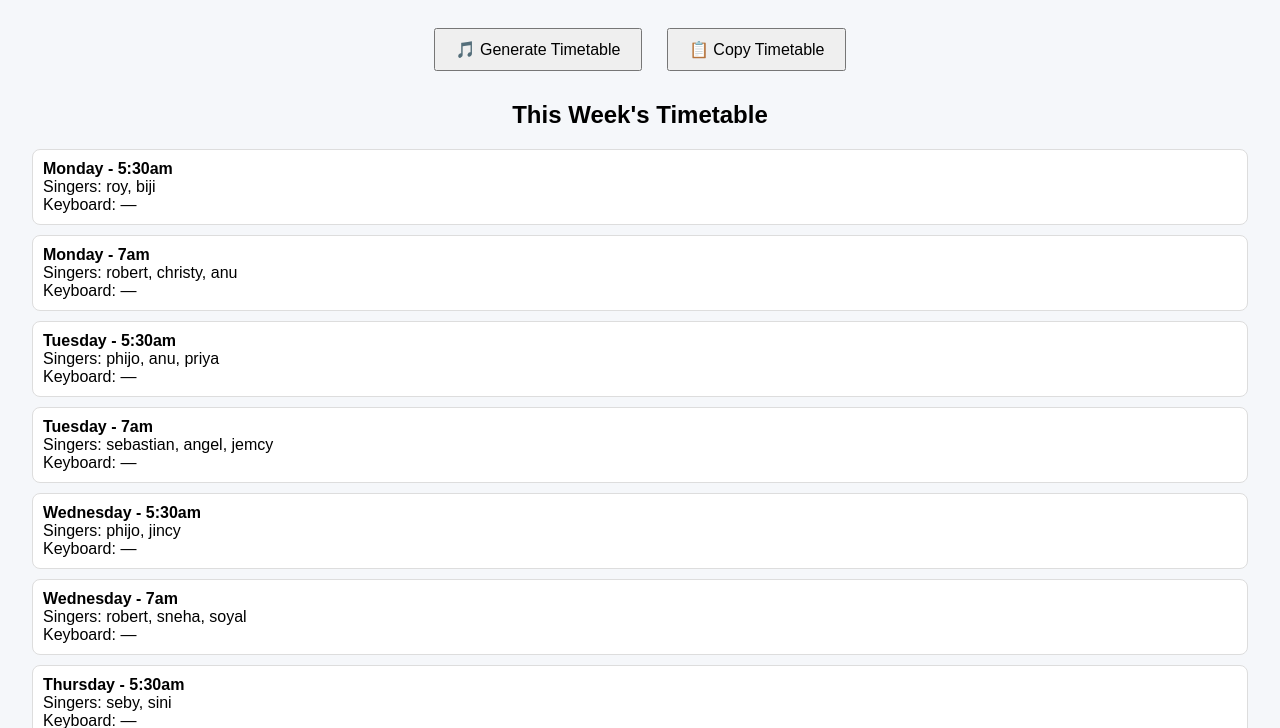
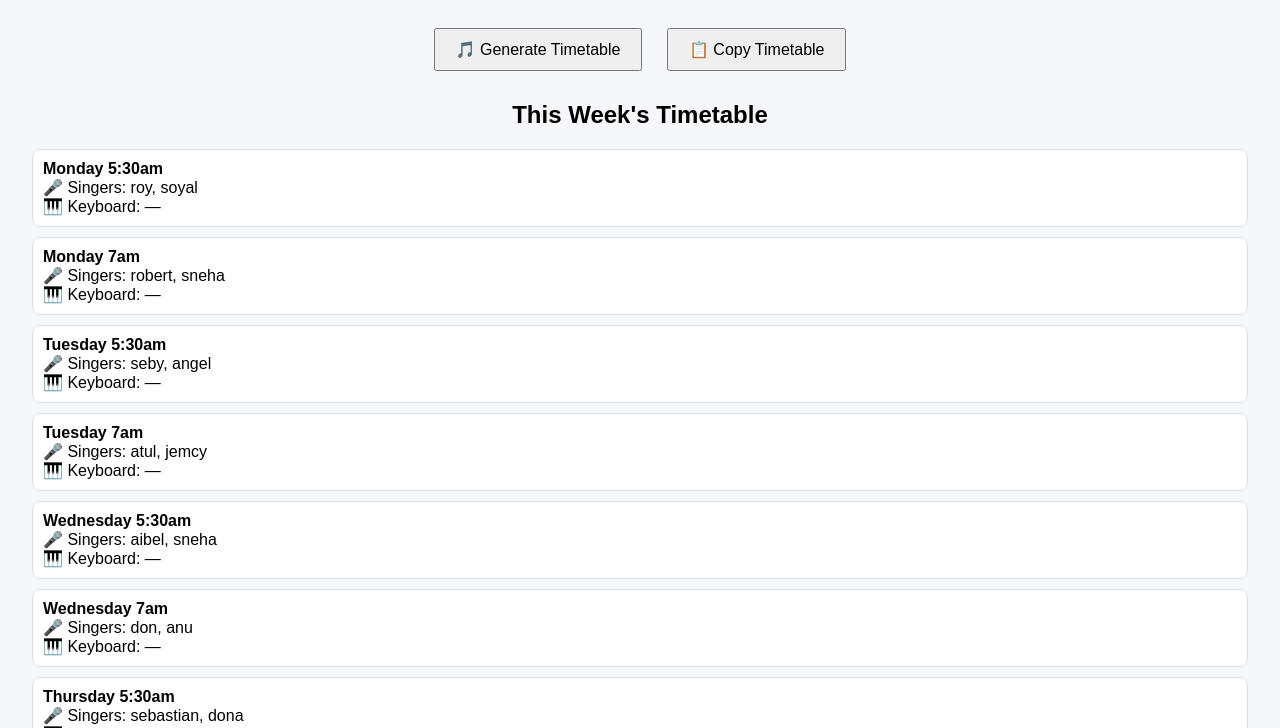
Before and after one commit to barry32123/choir-timetable, a plain HTML site: page index.html in a window 1280 px wide. Both pictures are taken after a click on the button "🎵 Generate Timetable". Shown: the part 72-800 px from the top of the page. Drawn offline with Linux system fonts and the light colour scheme.

Commit message:
Update index.html

```diff
--- a/index.html
+++ b/index.html
@@ -8,7 +8,7 @@
     h1, h2 { text-align: center; }
     button { margin: 10px; padding: 10px 20px; font-size: 16px; cursor: pointer; }
     .mass-entry { background: #fff; border: 1px solid #ddd; padding: 10px; margin: 10px 0; border-radius: 8px; }
-    .log-box { background: #eef; padding: 10px; margin-top: 30px; border-radius: 8px; max-height: 300px; overflow-y: auto; }
+    .log-box { background: #eef; padding: 10px; margin-top: 30px; border-radius: 8px; }
     pre { white-space: pre-wrap; word-wrap: break-word; font-size: 14px; }
   </style>
 </head>
@@ -81,15 +81,10 @@ const massesWithKeyboard = {
   "Sunday": ["7am", "10am", "5pm"]
 };
 
-// To track usage within a generation
 const usedToday = {};
 const usageCounter = {};
 const assignmentLog = [];
 
-// Accumulate logs across generations
-let fullLogHistory = [];
-
-// Utility functions
 function isAvailable(member, day, time) {
   if (member.earlyOnly && time !== "5:30am") return false;
   if (member.friday10amUnavailable && day === "Friday" && time === "10am") return false;
@@ -111,223 +106,77 @@ function hasBeenUsedToday(member, day) {
 }
 
 function pickRandomMembers(candidates, count, day) {
-  const eligible = candidates.filter(m => !hasBeenUsedToday(m, day));
-  const shuffled = eligible.sort(() => 0.5 - Math.random());
-  if (shuffled.length >= count) {
-    return shuffled.slice(0, count);
-  }
-  // fallback: if not enough fresh, allow previously used today
-  const fallback = candidates.sort(() => 0.5 - Math.random());
-  return fallback.slice(0, count);
+  const fresh = candidates.filter(m => !hasBeenUsedToday(m, day));
+  const stale = candidates.filter(m => hasBeenUsedToday(m, day));
+  const shuffled = fresh.concat(stale).sort(() => 0.5 - Math.random());
+  return shuffled.slice(0, count);
 }
 
 function assignChoir(day, time) {
   const malePool = getEligibleMembers(members.maleSingers, day, time);
   const femalePool = getEligibleMembers(members.femaleSingers, day, time);
 
-  // Default config for singers
-  let config = { males: 1, females: 2 };
-
-  if ((day === "Friday" && ["7am", "5:30pm"].includes(time)) || (day === "Sunday" && time === "7am")) {
-    config = Math.random() < 0.8 ? { males: 2, females: 2 } : { males: 1, females: 1 };
-  } else if (time === "5:30am") {
-    // Maximum chance for 1m1f at early masses
-    config = Math.random() < 0.8 ? { males: 1, females: 1 } : { males: 1, females: 2 };
-  }
+  let config = { males: 1, females: 1 };
+  if (time === "5:30am") config = { males: 1, females: 1 };
+  else if ((day === "Friday" && ["7am", "5:30pm"].includes(time)) || (day === "Sunday" && time === "7am")) config = { males: 2, females: 2 };
+  else config = Math.random() < 0.5 ? { males: 1, females: 2 } : { males: 1, females: 1 };
 
   const selectedMales = pickRandomMembers(malePool, config.males, day);
   const selectedFemales = pickRandomMembers(femalePool, config.females, day);
-
   [...selectedMales, ...selectedFemales].forEach(m => markUsed(m, day));
 
-  let keyboardist = null;
+  let keyboardist = "—";
   if (massesWithKeyboard[day]?.includes(time)) {
-    const eligibleKeys = members.keyboardists.filter(k =>
-      isAvailable(k, day, time) && !hasBeenUsedToday(k, day)
-    );
-    // sort by usage count ascending
-    const sortedKeys = eligibleKeys.sort((a, b) => (usageCounter[a.name] || 0) - (usageCounter[b.name] || 0));
-    keyboardist = sortedKeys[0] || null;
-    if (keyboardist) markUsed(keyboardist, day);
+    const availableKeys = members.keyboardists.filter(k => isAvailable(k, day, time));
+    const sortedKeys = availableKeys.sort((a, b) => (usageCounter[a.name] || 0) - (usageCounter[b.name] || 0));
+    if (sortedKeys.length > 0) {
+      keyboardist = sortedKeys[0].name;
+      markUsed(sortedKeys[0], day);
+    }
   }
 
   return {
     day, time,
     singers: [...selectedMales, ...selectedFemales].map(m => m.name),
-    keyboard: keyboardist ? keyboardist.name : "—"
+    keyboard: keyboardist
   };
 }
 
-// === Special rules ===
+function generateTimetable() {
+  assignmentLog.length = 0;
+  Object.keys(usedToday).forEach(day => delete usedToday[day]);
+  Object.keys(usageCounter).forEach(name => usageCounter[name] = 0);
 
-// Abraham Sn must get one Sunday mass keyboard assignment per week
-function ensureAbrahamSnSunday() {
-  const assignedSundayMasses = assignmentLog.filter(a => a.day === "Sunday" && massesWithKeyboard["Sunday"].includes(a.time));
-  const assignedToAbrahamSn = assignedSundayMasses.some(a => a.keyboard === "abraham sn");
-  if (!assignedToAbrahamSn) {
-    // Pick one Sunday mass randomly to assign Abraham Sn, replace current keyboardist if needed
-    const randomMass = assignedSundayMasses[Math.floor(Math.random() * assignedSundayMasses.length)];
-    if (randomMass) {
-      // Decrement usage count for old keyboardist
-      if (randomMass.keyboard && randomMass.keyboard !== "—") {
-        usageCounter[randomMass.keyboard] = Math.max((usageCounter[randomMass.keyboard] || 1) - 1, 0);
-      }
-      randomMass.keyboard = "abraham sn";
-      usageCounter["abraham sn"] = (usageCounter["abraham sn"] || 0) + 1;
-    }
-  }
-}
-
-// Hybrid keyboardists (sebastian, shaji) should get at least one keyboard assignment per generation
-function ensureHybridKeyboardAssignment() {
-  const hybrids = members.keyboardists.filter(k => k.hybrid);
-  hybrids.forEach(hybrid => {
-    const hasAssignment = assignmentLog.some(a => a.keyboard === hybrid.name);
-    if (!hasAssignment) {
-      // Find a mass with keyboard without Abraham Sn assigned (to avoid overwrite)
-      const candidateMasses = assignmentLog.filter(a => massesWithKeyboard[a.day]?.includes(a.time));
-      // Prefer a mass where keyboard is not abraham sn
-      let replaced = false;
-      for (const mass of candidateMasses) {
-        if (mass.keyboard !== "abraham sn" && !hybrids.some(h => h.name === mass.keyboard)) {
-          // Remove usage from old keyboardist
-          if (mass.keyboard && mass.keyboard !== "—") {
-            usageCounter[mass.keyboard] = Math.max((usageCounter[mass.keyboard] || 1) - 1, 0);
-          }
-          mass.keyboard = hybrid.name;
-          usageCounter[hybrid.name] = (usageCounter[hybrid.name] || 0) + 1;
-          replaced = true;
-          break;
-        }
-      }
-      if (!replaced) {
-        // fallback: assign hybrid keyboardist to first keyboard mass (may overwrite)
-        const firstMass = candidateMasses[0];
-        if (firstMass) {
-          if (firstMass.keyboard && firstMass.keyboard !== "—") {
-            usageCounter[firstMass.keyboard] = Math.max((usageCounter[firstMass.keyboard] || 1) - 1, 0);
-          }
-          firstMass.keyboard = hybrid.name;
-          usageCounter[hybrid.name] = (usageCounter[hybrid.name] || 0) + 1;
-        }
-      }
-    }
-  });
-}
-
-// Seby must get at least one early morning (5:30am) mass
-function ensureSebyEarlyMorning() {
-  const hasSeby = assignmentLog.some(a => a.time === "5:30am" && a.singers.includes("seby"));
-  if (!hasSeby) {
-    const earlyMasses = assignmentLog.filter(a => a.time === "5:30am");
-    for (const mass of earlyMasses) {
-      if (!mass.singers.includes("seby")) {
-        // Replace a male singer who is not seby
-        for (let i = 0; i < mass.singers.length; i++) {
-          if (members.maleSingers.some(m => m.name === mass.singers[i]) && mass.singers[i] !== "seby") {
-            mass.singers[i] = "seby";
-            break;
-          }
-        }
-        break;
-      }
-    }
-  }
-}
-
-// Biji and Jincy must get 2 or more early morning assignments combined
-function ensureBijiJincyEarlyMorning() {
-  const earlyMasses = assignmentLog.filter(a => a.time === "5:30am");
-  let countBijiJincy = 0;
-  earlyMasses.forEach(mass => {
-    if (mass.singers.includes("biji")) countBijiJincy++;
-    if (mass.singers.includes("jincy")) countBijiJincy++;
-  });
-  if (countBijiJincy < 2) {
-    // Assign biji and/or jincy to early masses with room
-    for (const mass of earlyMasses) {
-      // We want to add biji or jincy if not already present
-      if (countBijiJincy >= 2) break;
-      if (!mass.singers.includes("biji") && countBijiJincy < 2) {
-        // Replace a female singer (not biji/jincy)
-        for (let i = 0; i < mass.singers.length; i++) {
-          if (members.femaleSingers.some(f => f.name === mass.singers[i]) && mass.singers[i] !== "biji" && mass.singers[i] !== "jincy") {
-            mass.singers[i] = "biji";
-            countBijiJincy++;
-            break;
-          }
-        }
-      }
-      if (!mass.singers.includes("jincy") && countBijiJincy < 2) {
-        for (let i = 0; i < mass.singers.length; i++) {
-          if (members.femaleSingers.some(f => f.name === mass.singers[i]) && mass.singers[i] !== "biji" && mass.singers[i] !== "jincy") {
-            mass.singers[i] = "jincy";
-            countBijiJincy++;
-            break;
-          }
-        }
-      }
-    }
-  }
-}
-
-// === Main function ===
-function generateTimetable() {
-  // Reset usage counters and assignment log
-  Object.keys(usedToday).forEach(k => usedToday[k].clear());
-  Object.keys(usageCounter).forEach(k => usageCounter[k] = 0);
-  assignmentLog.length = 0;
-
-  // Assign for all masses
-  for (const day of Object.keys(weeklyMasses)) {
-    for (const time of weeklyMasses[day]) {
-      const assign = assignChoir(day, time);
-      assignmentLog.push(assign);
+  for (const [day, times] of Object.entries(weeklyMasses)) {
+    for (const time of times) {
+      assignmentLog.push(assignChoir(day, time));
     }
   }
 
-  // Apply special rules
-  ensureAbrahamSnSunday();
-  ensureHybridKeyboardAssignment();
-  ensureSebyEarlyMorning();
-  ensureBijiJincyEarlyMorning();
-
-  // Add this generation's assignments to fullLogHistory
-  assignmentLog.forEach(entry => {
-    fullLogHistory.push(`${entry.day} ${entry.time} | Singers: ${entry.singers.join(", ")} | Keyboard: ${entry.keyboard}`);
-  });
-
-  // Update timetable display (replace with current assignments)
-  const timetableHTML = assignmentLog.map(assign => `
-    <div class="mass-entry">
-      <strong>${assign.day} - ${assign.time}</strong><br/>
-      Singers: ${assign.singers.join(", ")}<br/>
-      Keyboard: ${assign.keyboard}
-    </div>
-  `).join("");
-
-  document.getElementById("timetable").innerHTML = timetableHTML;
-
-  // Update log display (append all logs cumulatively)
-  document.getElementById("logDisplay").textContent = fullLogHistory.join("\n");
+  displayTimetable();
+  displayLog();
 }
 
-// Copy timetable text to clipboard
-function copyTimetable() {
-  const textToCopy = assignmentLog.map(a =>
-    `${a.day} ${a.time} | Singers: ${a.singers.join(", ")} | Keyboard: ${a.keyboard}`
-  ).join("\n");
-
-  navigator.clipboard.writeText(textToCopy).then(() => {
-    alert("Timetable copied to clipboard!");
-  }, () => {
-    alert("Failed to copy timetable.");
-  });
+function displayTimetable() {
+  const div = document.getElementById("timetable");
+  div.innerHTML = assignmentLog.map(entry => `
+    <div class="mass-entry">
+      <strong>${entry.day} ${entry.time}</strong><br>
+      🎤 Singers: ${entry.singers.join(", ")}<br>
+      🎹 Keyboard: ${entry.keyboard}
+    </div>
+  `).join("\n");
 }
 
-// **IMPORTANT:** No generation on page load!
-// generateTimetable();
+function displayLog() {
+  const logText = assignmentLog.map(e => `${e.day} ${e.time}: ${e.singers.join(", ")} | Keyboard: ${e.keyboard}`).join("\n");
+  document.getElementById("logDisplay").textContent = logText;
+}
 
+function copyTimetable() {
+  const text = assignmentLog.map(e => `${e.day} ${e.time}: ${e.singers.join(", ")} | Keyboard: ${e.keyboard}`).join("\n");
+  navigator.clipboard.writeText(text).then(() => alert("Timetable copied to clipboard!"));
+}
 </script>
 
 </body>
```
